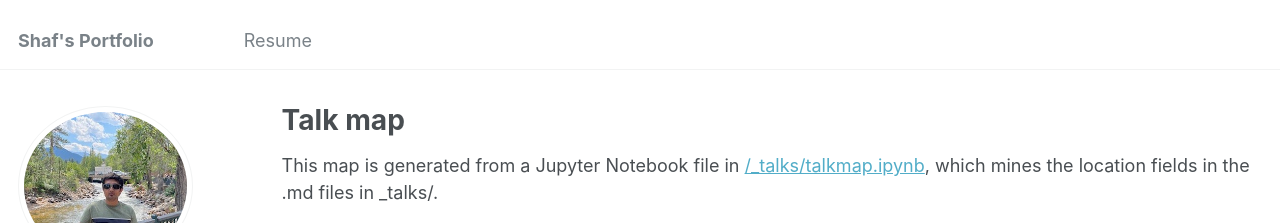
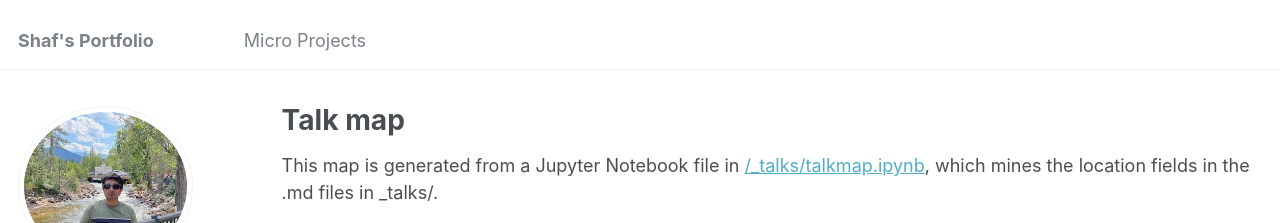
Before and after one commit to shafmalik/shaf.malik.github.io, a Jekyll site: the page built from _pages/talkmap.html, in a window 1280 px wide. Shown: the top 223 px of the page. Built offline with Jekyll 4.4.1, drawn with Linux system fonts in a browser that asks for light colours; nearby versions of some CDN libraries.

Commit message:
Update navigation.yml

```diff
--- a/_data/navigation.yml
+++ b/_data/navigation.yml
@@ -3,3 +3,8 @@ main:
 
   - title: "Resume"
     url: "files/Main Resume.pdf"
+
+# main links links
+main:
+
+  - title: "Micro Projects"
```
